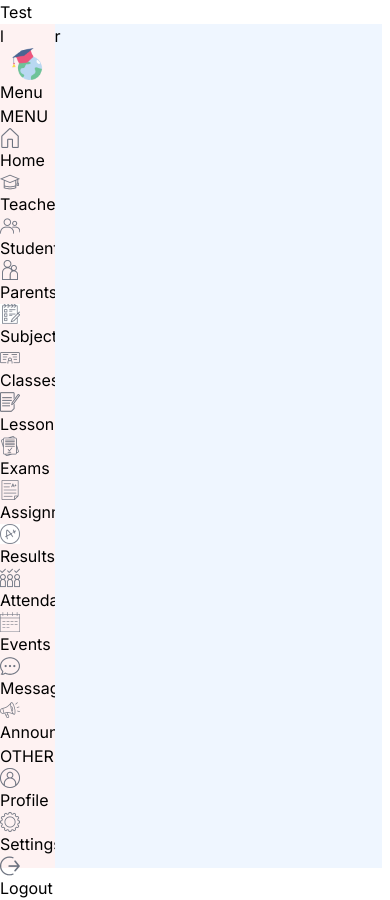
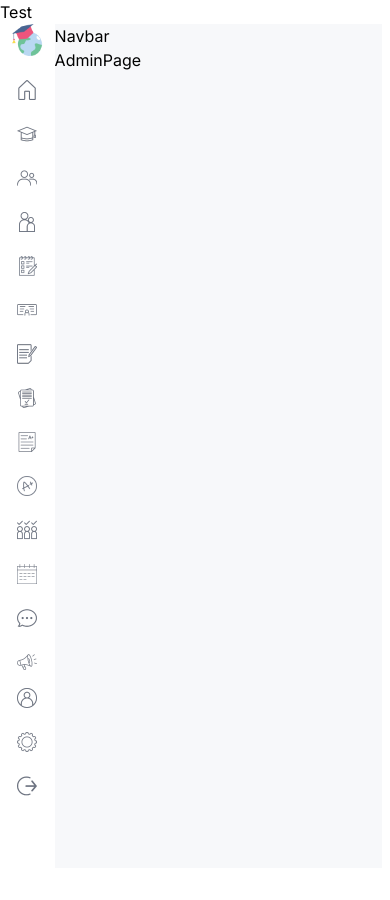
Before and after one commit to ltlongg/KTPM-N10, a Next.js app: page /admin in a window 390 px wide. After the commit the page ends 868 px from the top, so only its background shows below. Built offline with nearby package versions, Linux system fonts and the light colour scheme.

Commit message:
Tailwind Responsive Menu Design

```diff
--- a/src/app/(dashboard)/layout.tsx
+++ b/src/app/(dashboard)/layout.tsx
@@ -1,4 +1,5 @@
 import {Menu} from "@/components/Menu";
+import {Navbar} from "@/components/Navbar";
 import Image from 'next/image';
 import Link from 'next/link';
 
@@ -12,8 +13,7 @@
   return (
     <div className = 'h-screen flex'>
       {/* LEFT */}
-      <div className="w-[14%] md:w-[8%] l:w-[16%] xl:w-[14%] bg-red-50">
-        l
+      <div className="w-[14%] md:w-[8%] l:w-[16%] xl:w-[14%] ">
         <Link
             href="/"
             className='flex items-center justify-center lg:justify-start gap-2'
@@ -24,8 +24,9 @@
        <Menu />
       </div>
       {/* RIGHT */}
-      <div className="w-[84%] md:w-[92%] l:w-[84%] xl:w-[86%] bg-blue-50">
-        r
+      <div className="w-[84%] md:w-[92%] l:w-[84%] xl:w-[86%] bg-[#F7F8FA] overflow-scroll">
+        <Navbar />
+        {children}
       </div>
     </div>
     // h-screen: chiều cao toàn màn hình
--- a/src/components/Menu.tsx
+++ b/src/components/Menu.tsx
@@ -117,14 +117,14 @@
 ];
 export const Menu = () => {
   return (
-    <div className="">Menu
-      {menuItems.map(i =>(
-        <div className="" key={i.title}>
-          <span>{i.title}</span>
+    <div className="mt-4 text-sm">
+      {menuItems.map((i) =>(
+        <div className="flex flex-col gap-2" key={i.title}>
+          <span className='hidden lg:block text-gray-400 front-light my-4'>{i.title}</span>
           {i.items.map(item=>(
-            <Link href={item.href} key = {item.label}>
+            <Link href={item.href} key = {item.label} className='flex items-center justify-center lg:justify-start gap-4 text-gray-500 py-2'>
               <Image src={item.icon} alt ="" width={20} height={20}/>
-              <span>{item.label}</span>
+              <span className='hidden lg:block'>{item.label}</span>
             </Link>
           ))}
         </div>
--- a/src/components/Navbar.tsx
+++ b/src/components/Navbar.tsx
@@ -1,4 +1,4 @@
-const Navbar = () => {
+export const Navbar = () => {
     return (
         <div className="">Navbar</div>
     )
```
